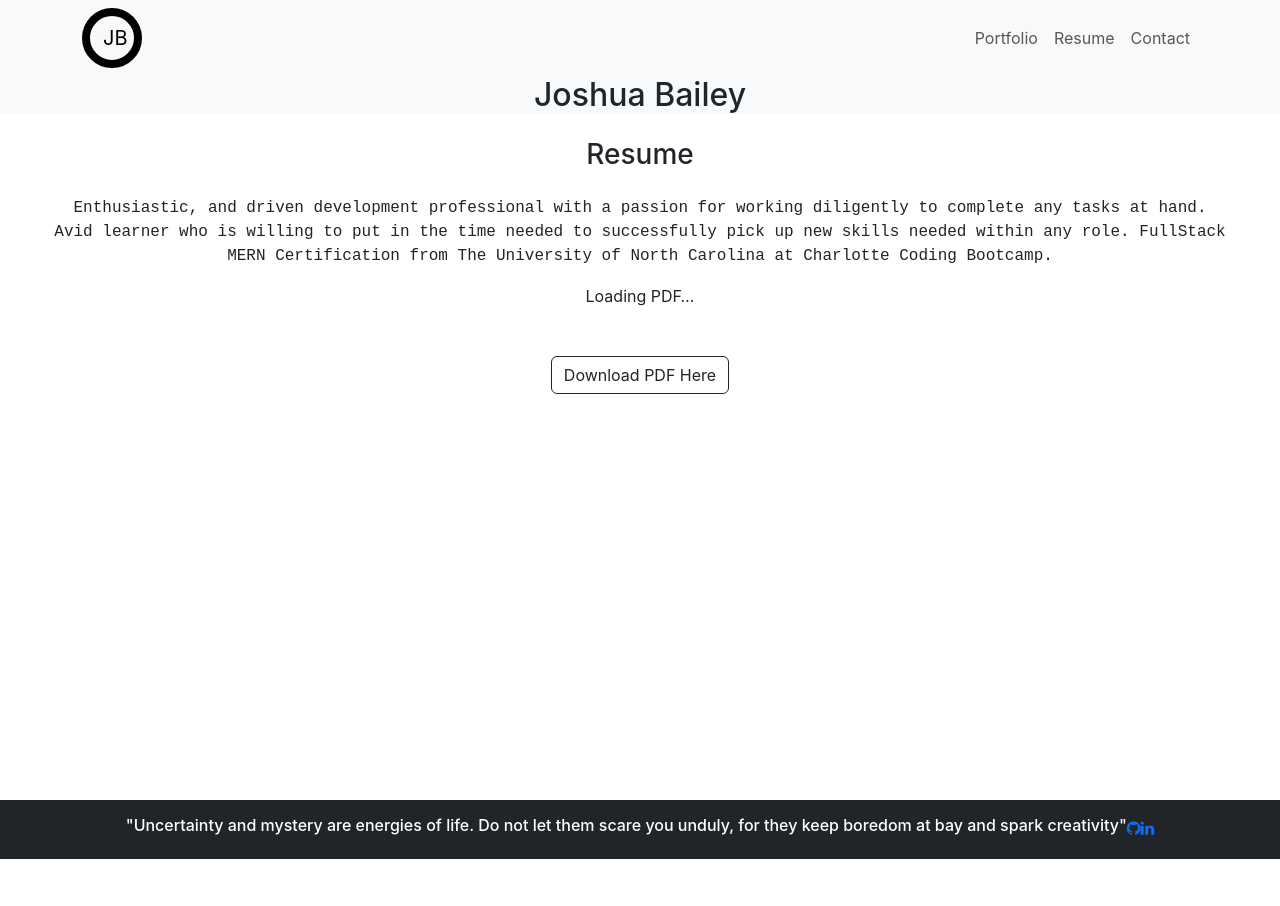
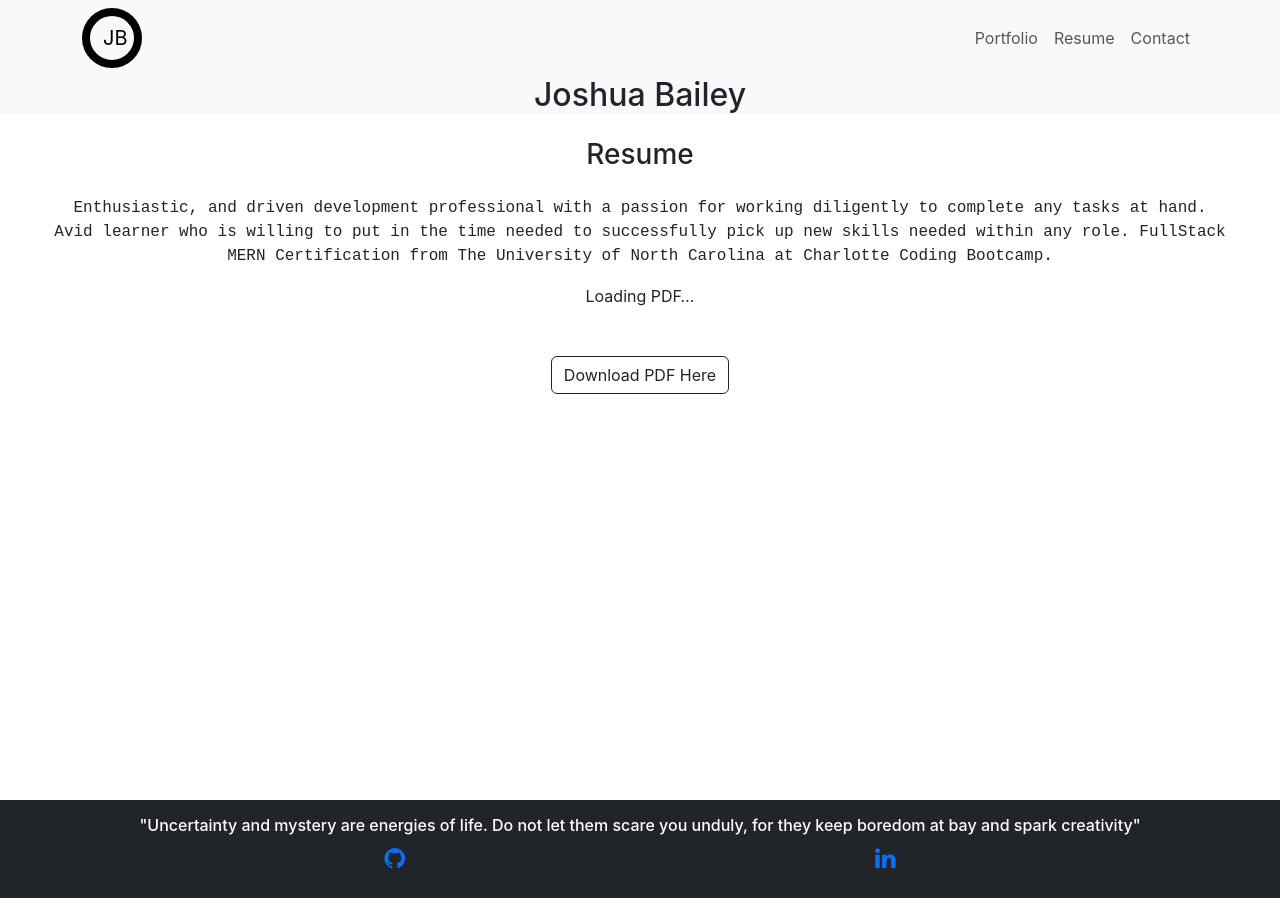
Before and after one commit to joshbaileydev513/joshuabailey.info, a React (Create React App) app: page /resume in a window 1280 px wide. Before the commit the page ends 867 px from the top, so only its background shows below. Built offline with nearby package versions, Linux system fonts and the light colour scheme.

Commit message:
fixed links and stlying in regards to centering & on diff lines

```diff
--- a/src/components/footer.js
+++ b/src/components/footer.js
@@ -17,6 +17,7 @@ const styles = {
     color: '#333',
     fontSize: '24px',
     margin: '0 10px',
+    paddingTop: '10px',
   },
 };
 
@@ -25,9 +26,9 @@ function Footer() {
     <footer class="p-3 mb-2 bg-dark text-white text-center font-weight-light" style= {styles.footer}>
       <h6>"Uncertainty and mystery are energies of life.
         Do not let them scare you unduly, for they keep boredom at bay and spark creativity"
-      </h6>
         {/* put a few links at the bottom for my linkedIn/github etc */}
-        <div stlye={styles.icons}>
+          <div>
+            <div style={styles.icons}>
                 <a href="https://github.com/joshbaileydev513" target="_blank">
                   <i className="fa fa-github"></i>
                 </a>
@@ -36,6 +37,8 @@ function Footer() {
                 </a>
               {/* Add more icons as needed */}
             </div>
+        </div>
+      </h6>
     </footer>
   );
 }
```
Lines whose indentation alone changed are shown as unchanged.
